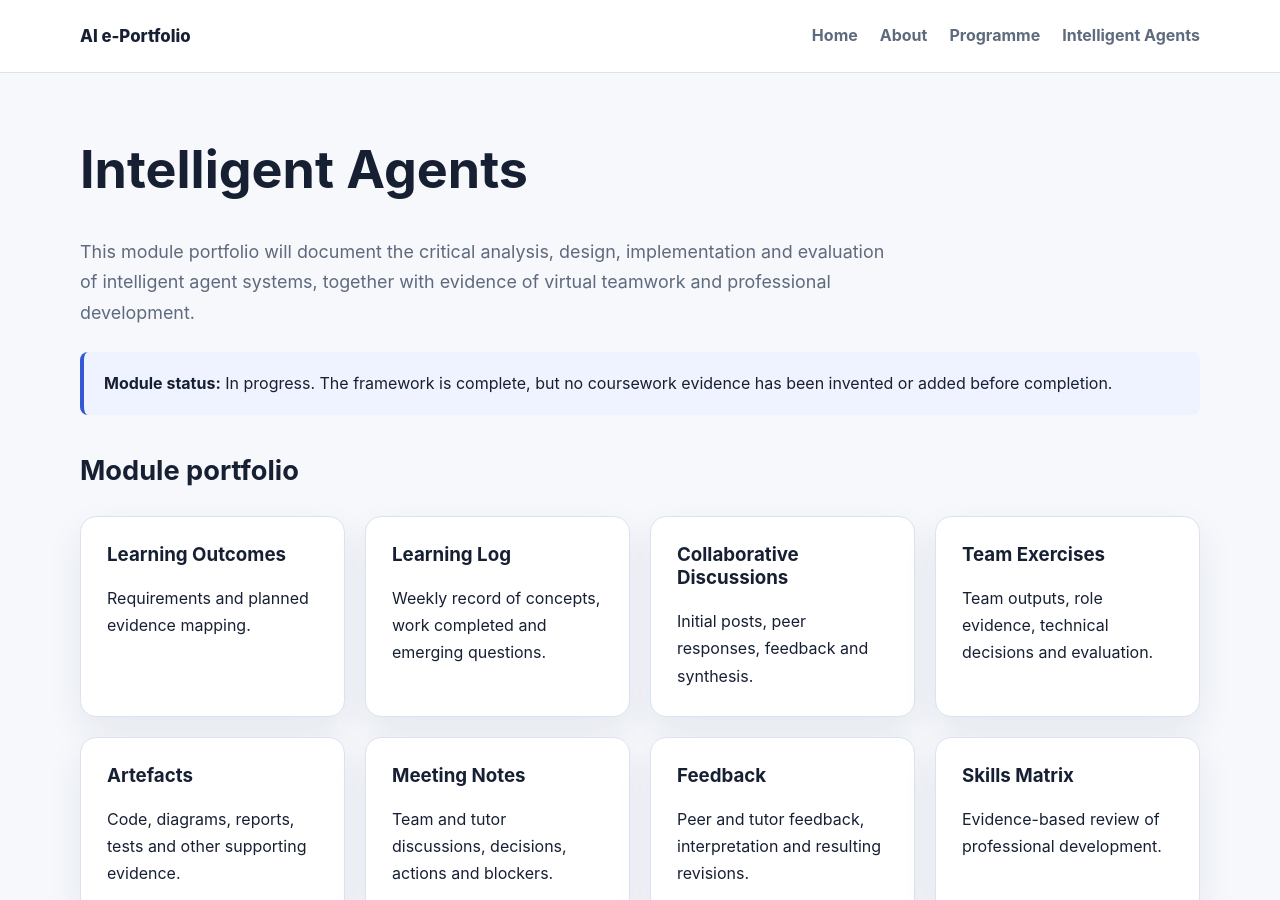
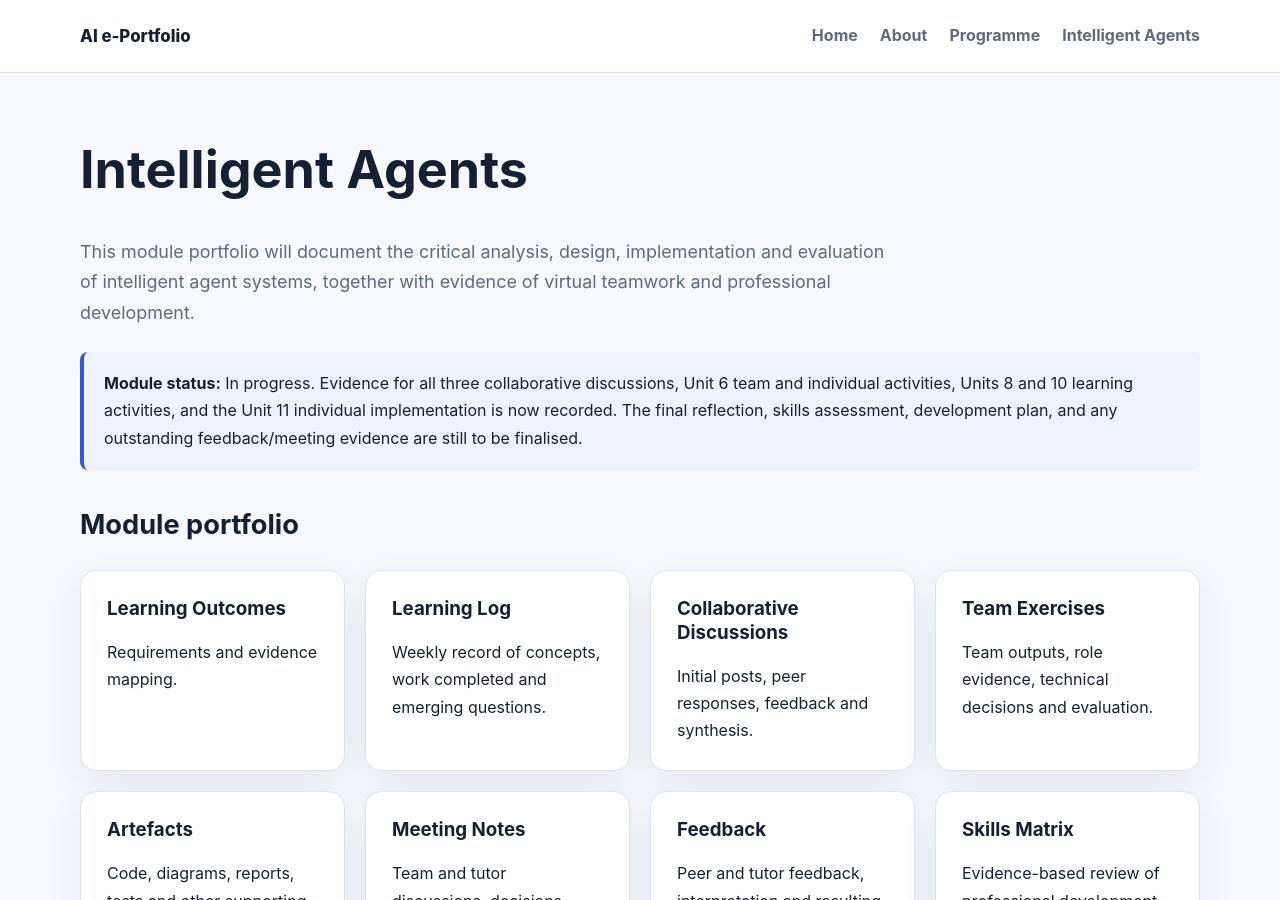
Before and after one commit to Monogios1996/Monogios1996.github.io, a Jekyll site: the page built from modules/intelligent-agents/index.md, in a window 1280 px wide and 900 px high. Built offline with Jekyll 4.4.1, drawn with Linux system fonts in a browser that asks for light colours.

Commit message:
Integrate Unit 11 implementation evidence into portfolio

```diff
--- a/modules/intelligent-agents/index.md
+++ b/modules/intelligent-agents/index.md
@@ -8,13 +8,13 @@ permalink: /modules/intelligent-agents/
 <p class="lead">This module portfolio will document the critical analysis, design, implementation and evaluation of intelligent agent systems, together with evidence of virtual teamwork and professional development.</p>
 
 <div class="notice">
-<strong>Module status:</strong> In progress. The framework is complete, but no coursework evidence has been invented or added before completion.
+<strong>Module status:</strong> In progress. Evidence for all three collaborative discussions, Unit 6 team and individual activities, Units 8 and 10 learning activities, and the Unit 11 individual implementation is now recorded. The final reflection, skills assessment, development plan, and any outstanding feedback/meeting evidence are still to be finalised.
 </div>
 
 ## Module portfolio
 
 <div class="grid">
-  <a class="card card-link" href="{{ '/modules/intelligent-agents/learning-outcomes/' | relative_url }}"><h3>Learning Outcomes</h3><p>Requirements and planned evidence mapping.</p></a>
+  <a class="card card-link" href="{{ '/modules/intelligent-agents/learning-outcomes/' | relative_url }}"><h3>Learning Outcomes</h3><p>Requirements and evidence mapping.</p></a>
   <a class="card card-link" href="{{ '/modules/intelligent-agents/learning-log/' | relative_url }}"><h3>Learning Log</h3><p>Weekly record of concepts, work completed and emerging questions.</p></a>
   <a class="card card-link" href="{{ '/modules/intelligent-agents/collaborative-discussions/' | relative_url }}"><h3>Collaborative Discussions</h3><p>Initial posts, peer responses, feedback and synthesis.</p></a>
   <a class="card card-link" href="{{ '/modules/intelligent-agents/team-exercises/' | relative_url }}"><h3>Team Exercises</h3><p>Team outputs, role evidence, technical decisions and evaluation.</p></a>
```
